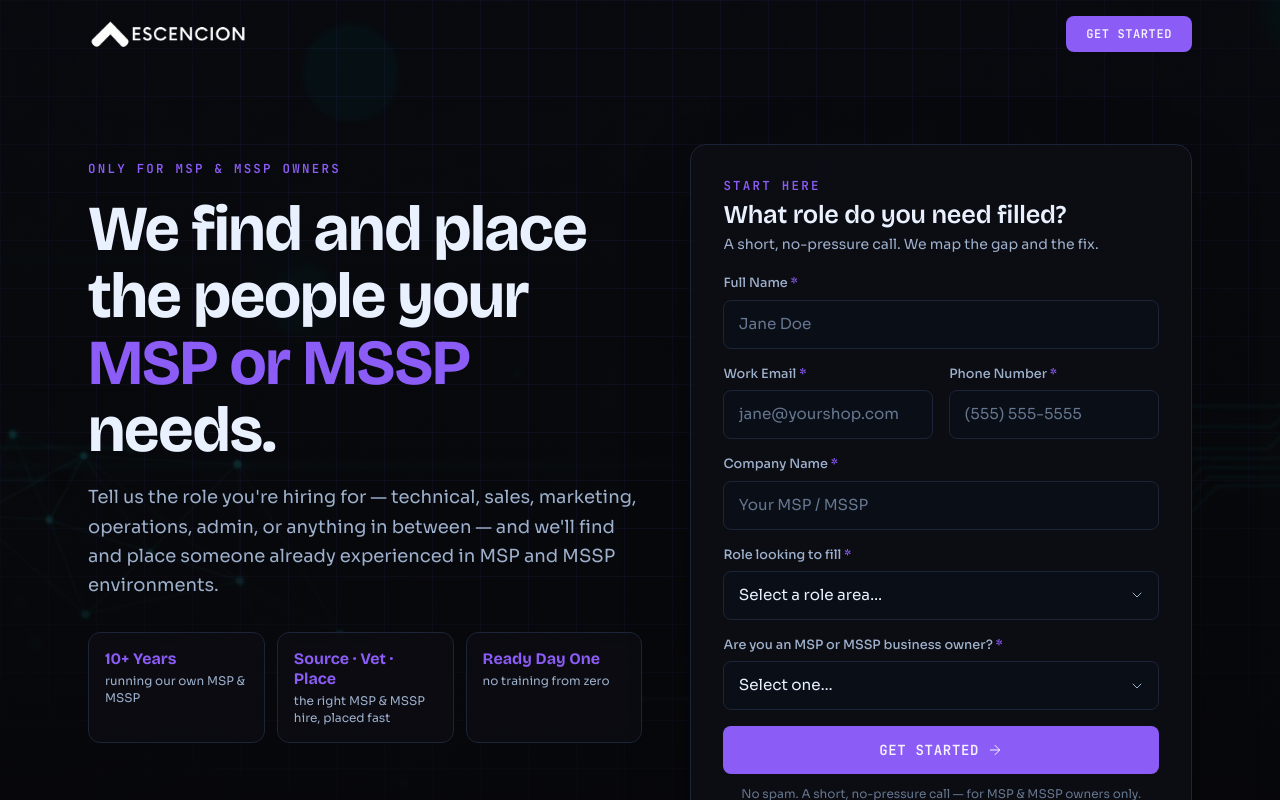
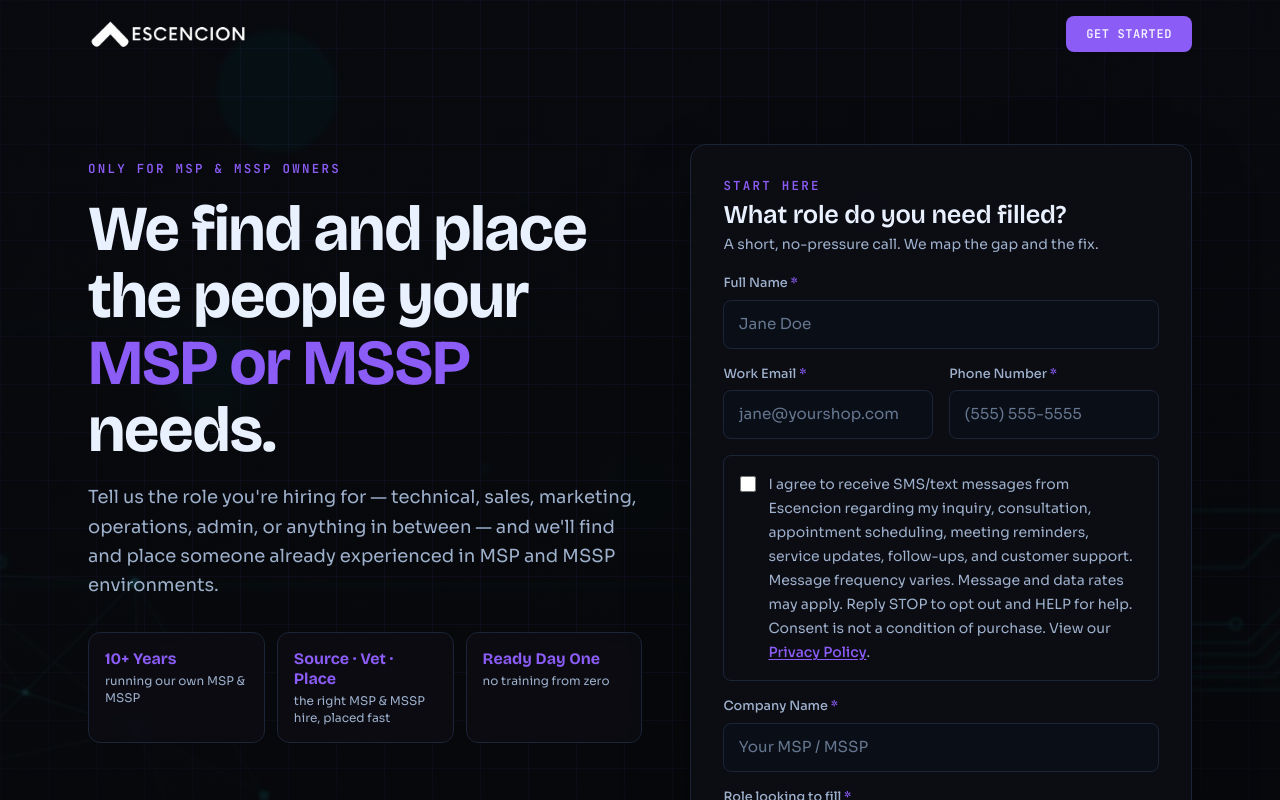
Before and after one commit to Landing-Pages-Websites/escencion-landing, a Next.js app: page / in a window 1280 px wide. Shown: the top 800 px of the page. Built offline with nearby package versions, Linux system fonts and the light colour scheme.

Commit message:
Implement SMS consent feature in LeadForm
Added SMS consent functionality to the lead form, including consent text and state management.

```diff
--- a/src/components/LeadForm.tsx
+++ b/src/components/LeadForm.tsx
@@ -26,7 +26,8 @@ const ROLE_OPTIONS = [
   "Leadership/Virtual CIO",
   "Other",
 ] as const;
-
+const SMS_CONSENT_TEXT =
+  "I agree to receive SMS/text messages from Escencion regarding my inquiry, consultation, appointment scheduling, meeting reminders, service updates, follow-ups, and customer support. Message frequency varies. Message and data rates may apply. Reply STOP to opt out and HELP for help. Consent is not a condition of purchase.";
 type Status = "idle" | "submitting" | "success" | "error" | "disqualified";
 
 interface FormState {
@@ -66,7 +67,7 @@ export default function LeadForm({ idPrefix }: LeadFormProps): ReactElement {
   const formRef = useRef<HTMLFormElement>(null);
   const [values, setValues] = useState<FormState>(EMPTY);
   const [status, setStatus] = useState<Status>("idle");
-
+  const [smsConsent, setSmsConsent] = useState(false);
   const onChange = useCallback(
     (e: ChangeEvent<HTMLInputElement | HTMLSelectElement>): void => {
       const { name, value } = e.target;
@@ -100,6 +101,8 @@ export default function LeadForm({ idPrefix }: LeadFormProps): ReactElement {
       company_name: values.company_name.trim(),
       role_to_fill: values.role_to_fill,
       is_msp_mssp_owner: values.is_msp_mssp_owner,
+      sms_consent: smsConsent,
+      sms_consent_text: smsConsent ? SMS_CONSENT_TEXT : "",
     });
       if (result.ok) {
         pushDataLayer();
@@ -111,7 +114,7 @@ export default function LeadForm({ idPrefix }: LeadFormProps): ReactElement {
     } catch {
       setStatus("error");
     }
-  }, [status, submit, values]);
+  }, [smsConsent, status, submit, values]);
 
   if (status === "success") {
     return (
@@ -209,6 +212,40 @@ export default function LeadForm({ idPrefix }: LeadFormProps): ReactElement {
         />
       </div>
 
+      <div className="sm:col-span-2 rounded-lg border border-[var(--color-border)] p-4">
+  <div className="flex items-start gap-3">
+    <input
+      id={id("sms_consent")}
+      name="sms_consent"
+      type="checkbox"
+      checked={smsConsent}
+      disabled={submitting}
+      onChange={(e) => setSmsConsent(e.target.checked)}
+      className="mt-1 h-4 w-4 shrink-0 accent-[var(--color-accent)]"
+    />
+
+    <label
+      htmlFor={id("sms_consent")}
+      className="text-sm leading-6 text-muted"
+    >
+      I agree to receive SMS/text messages from Escencion regarding my inquiry,
+      consultation, appointment scheduling, meeting reminders, service updates,
+      follow-ups, and customer support. Message frequency varies. Message and
+      data rates may apply. Reply STOP to opt out and HELP for help. Consent is
+      not a condition of purchase. View our{" "}
+      <a
+        href="https://escencion.com/privacy-policy-page"
+        target="_blank"
+        rel="noopener noreferrer"
+        className="font-medium text-accent underline underline-offset-2 hover:text-accent-hover"
+      >
+        Privacy Policy
+      </a>
+      .
+    </label>
+  </div>
+</div>
+
       <div className="field sm:col-span-2">
         <label htmlFor={id("company_name")}>
           Company Name <span className="req">*</span>
```
Lines whose indentation alone changed are shown as unchanged.
